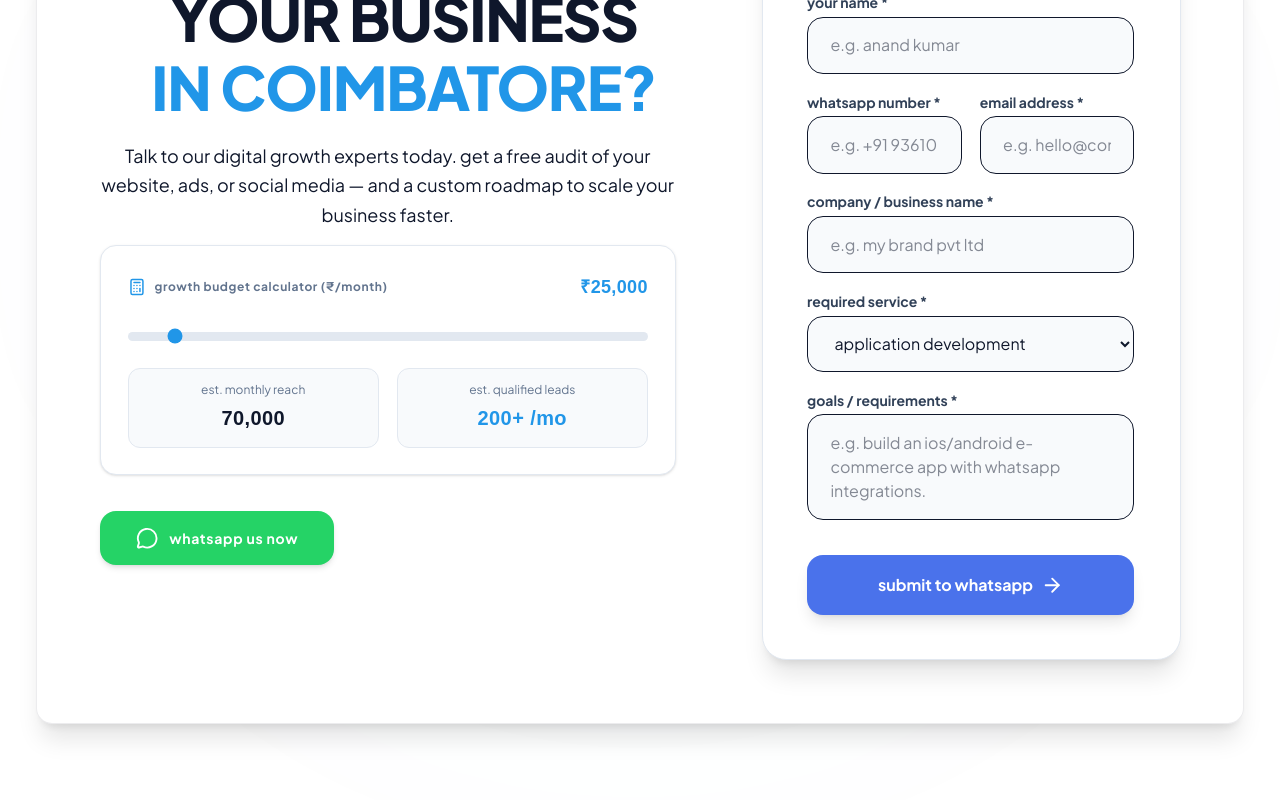
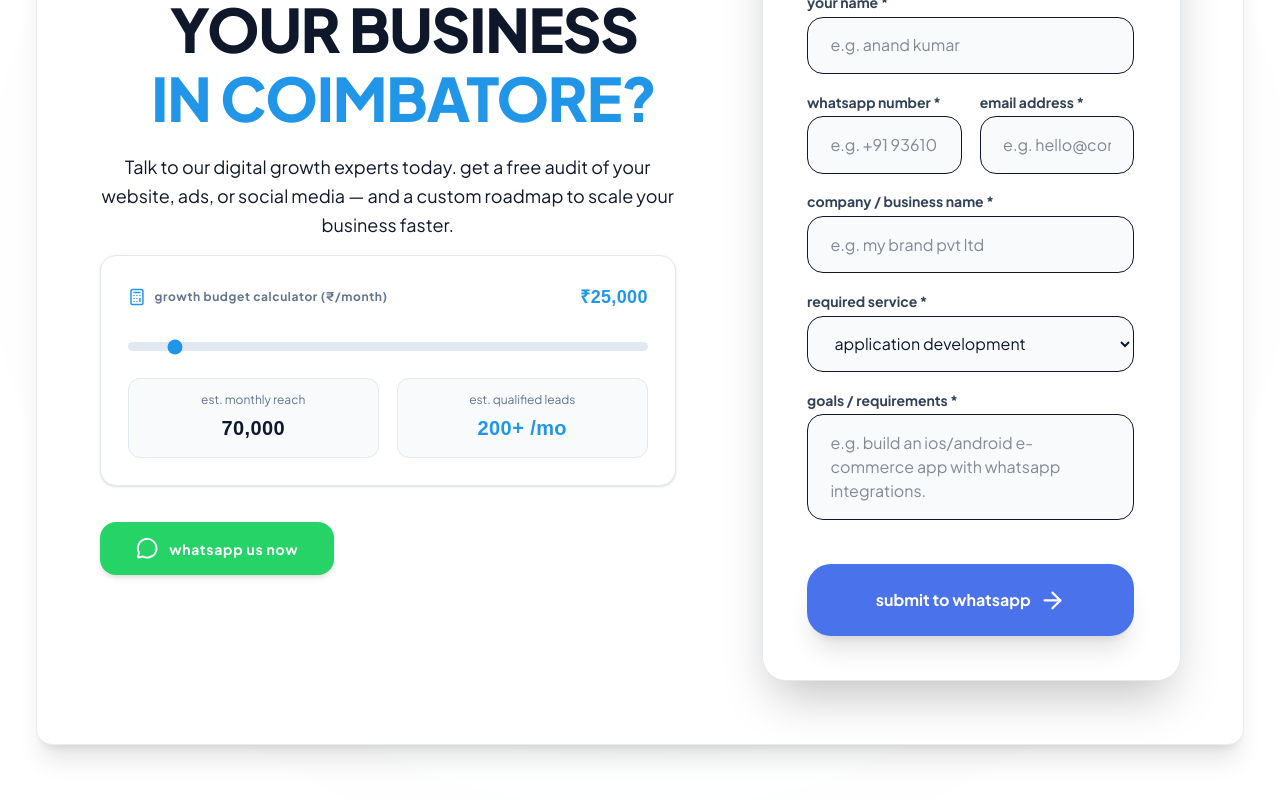
Before and after one commit to srijithit/dhi, a Next.js app in the folder next-frontend/: page /audit in a window 1280 px wide. Shown: the part 1205-2005 px from the top of the page. Built offline with nearby package versions, Linux system fonts and the light colour scheme; a web font is replaced by a local one.

Commit message:
style: enlarge mobile responsive width, padding, and submit button on Audit & Roadmap card

```diff
--- a/next-frontend/src/components/AuditCalculator.tsx
+++ b/next-frontend/src/components/AuditCalculator.tsx
@@ -57,9 +57,9 @@ export default function AuditCalculator({ onOpenWhatsApp, onlyForm = false }: Au
 
   if (onlyForm) {
     return (
-      <div className="bg-white dark:bg-[#090d18] p-6 sm:p-10 md:p-12 rounded-3xl border border-slate-200 dark:border-slate-800 shadow-xl dark:shadow-2xl min-h-[520px] flex flex-col justify-between max-w-3xl mx-auto w-full">
+      <div className="bg-white dark:bg-[#090d18] p-5 sm:p-10 md:p-12 rounded-3xl border border-slate-200 dark:border-slate-800 shadow-2xl min-h-[520px] flex flex-col justify-between max-w-3xl mx-auto w-full">
         <div className="space-y-6 animate-fadeIn font-body text-left">
-          <h3 className="font-header text-3xl sm:text-4xl text-slate-900 dark:text-white uppercase tracking-wide mb-2">
+          <h3 className="font-header text-3xl sm:text-4xl md:text-5xl text-slate-900 dark:text-white uppercase tracking-wide mb-2 leading-tight">
             Request Free Audit &amp; Roadmap
           </h3>
           <p className="text-slate-600 dark:text-slate-300 text-sm sm:text-base mb-6 font-body leading-relaxed">
@@ -146,10 +146,10 @@ export default function AuditCalculator({ onOpenWhatsApp, onlyForm = false }: Au
 
             <button
               type="submit"
-              className="btn-primary w-full !py-4 mt-3 flex items-center justify-center gap-2 cursor-pointer !rounded-2xl shadow-lg font-bold text-base"
+              className="btn-primary w-full !py-4.5 sm:!py-5 mt-4 flex items-center justify-center gap-3 cursor-pointer !rounded-2xl sm:!rounded-3xl shadow-xl font-bold text-base sm:text-lg min-h-[58px]"
             >
               <span>Submit to WhatsApp</span>
-              <ArrowRight className="w-5 h-5" />
+              <ArrowRight className="w-5 h-5 sm:w-6 sm:h-6" />
             </button>
           </form>
         </div>
@@ -158,11 +158,11 @@ export default function AuditCalculator({ onOpenWhatsApp, onlyForm = false }: Au
   }
 
   return (
-    <section id="free-audit-form" className="py-32 md:py-40 bg-white dark:bg-[#000000] relative overflow-hidden transition-colors duration-300 border-t border-slate-200 dark:border-slate-900">
+    <section id="free-audit-form" className="py-20 sm:py-32 md:py-40 bg-white dark:bg-[#000000] relative overflow-hidden transition-colors duration-300 border-t border-slate-200 dark:border-slate-900">
 
       <div className="absolute top-1/2 left-1/2 -translate-x-1/2 -translate-y-1/2 w-[700px] h-[700px] bg-gradient-to-tr from-[#2196E8]/5 to-[#4A72EB]/5 rounded-full blur-[160px] pointer-events-none" />
 
-      <div className="max-w-7xl mx-auto px-4 sm:px-6 lg:px-8 relative z-10 font-body">
+      <div className="max-w-7xl mx-auto px-3 sm:px-6 lg:px-8 relative z-10 font-body">
 
         {/* Banner Card */}
         <div className="glass-card p-8 sm:p-14 border border-slate-200 dark:border-slate-800/80 bg-slate-50/50 dark:bg-gradient-to-br dark:from-[#0d1322] dark:to-[#12182b] relative overflow-hidden shadow-xl dark:shadow-2xl animate-fadeIn">
@@ -235,11 +235,11 @@ export default function AuditCalculator({ onOpenWhatsApp, onlyForm = false }: Au
             </div>
 
             {/* Right Card Form */}
-            <div className="lg:col-span-5 bg-white dark:bg-[#090d18] p-6 sm:p-10 rounded-3xl border border-slate-200 dark:border-slate-800 shadow-xl dark:shadow-2xl min-h-[520px] flex flex-col justify-between max-w-xl mx-auto w-full">
+            <div className="lg:col-span-5 bg-white dark:bg-[#090d18] p-5 sm:p-8 md:p-10 rounded-3xl border border-slate-200 dark:border-slate-800 shadow-2xl min-h-[520px] flex flex-col justify-between max-w-full sm:max-w-xl mx-auto w-full">
 
               {auditState === 'form' && (
                 <div className="space-y-5 animate-fadeIn font-body text-left">
-                  <h3 className="font-header text-3xl sm:text-4xl text-slate-900 dark:text-white uppercase tracking-wide mb-2">
+                  <h3 className="font-header text-3xl sm:text-4xl text-slate-900 dark:text-white uppercase tracking-wide mb-2 leading-tight">
                     Request Free Audit &amp; Roadmap
                   </h3>
                   <p className="text-slate-600 dark:text-slate-300 text-sm mb-6 leading-relaxed">
@@ -326,10 +326,10 @@ export default function AuditCalculator({ onOpenWhatsApp, onlyForm = false }: Au
 
                     <button
                       type="submit"
-                      className="btn-primary w-full !py-4 mt-2 flex items-center justify-center gap-2 cursor-pointer !rounded-2xl shadow-lg font-bold text-base"
+                      className="btn-primary w-full !py-4.5 sm:!py-5 mt-4 flex items-center justify-center gap-3 cursor-pointer !rounded-2xl sm:!rounded-3xl shadow-xl font-bold text-base sm:text-lg min-h-[58px]"
                     >
                       <span>Submit to WhatsApp</span>
-                      <ArrowRight className="w-5 h-5" />
+                      <ArrowRight className="w-5 h-5 sm:w-6 sm:h-6" />
                     </button>
                   </form>
                 </div>
```
